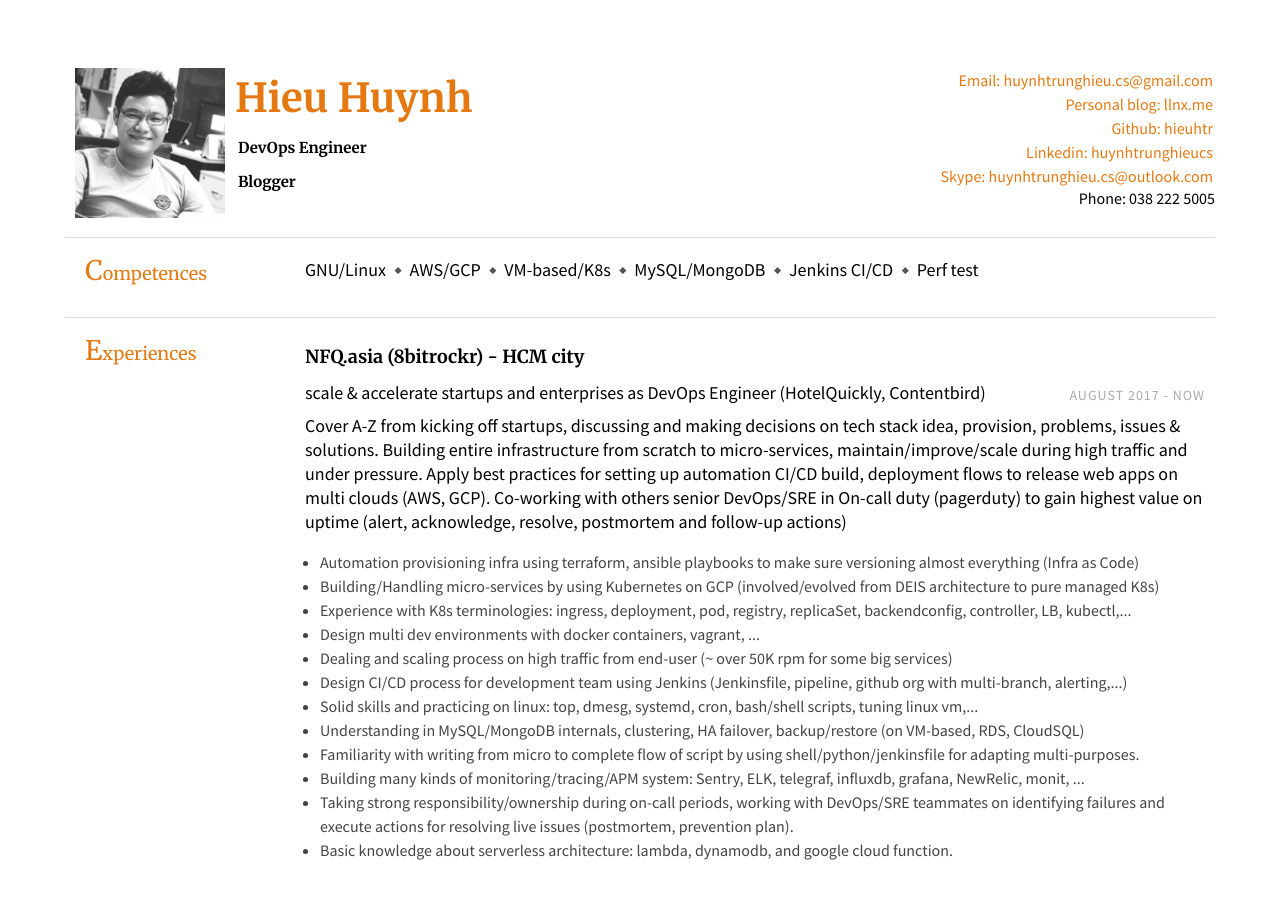
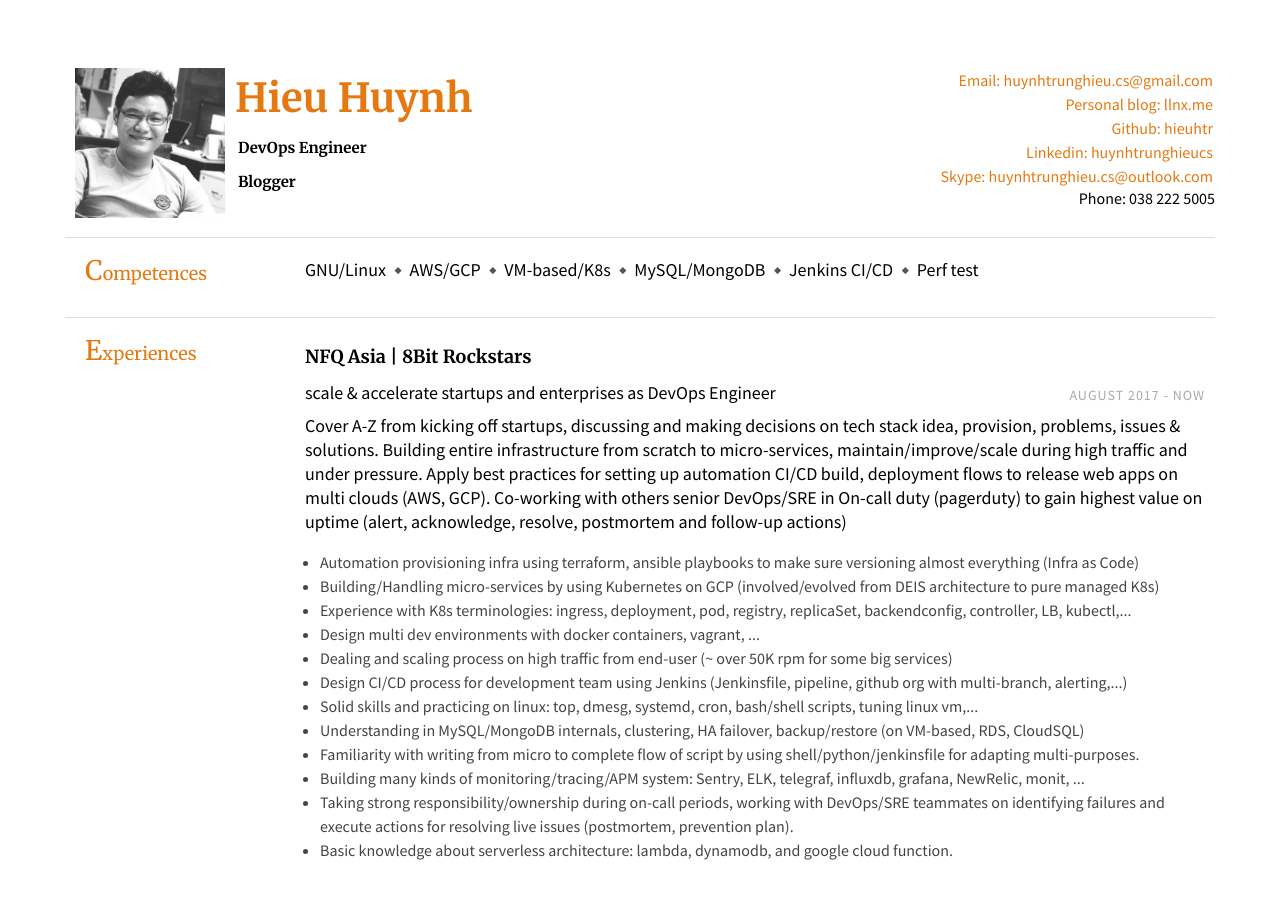
Before and after one commit to duykhang68/duykhang68.github.io, a Jekyll site: the page hireme.html, which Jekyll copies as it is, in a window 1280 px wide and 900 px high. Built offline with Jekyll 4.4.1, drawn with Linux system fonts in a browser that asks for light colours.

Commit message:
change name

```diff
--- a/hireme.html
+++ b/hireme.html
@@ -58,11 +58,11 @@
                 <div class="section-text col-right">
                     <div class="row">
                         <div class="col">
-                            <h3>NFQ.asia (8bitrockr) - HCM city</h3>
+                            <h3>NFQ Asia | 8Bit Rockstars</h3>
                         </div>
                     </div>
                     <div class="row subsection">
-                        <div class="emph col">scale & accelerate startups and enterprises as DevOps Engineer (HotelQuickly, Contentbird)</div>
+                        <div class="emph col">scale & accelerate startups and enterprises as DevOps Engineer</div>
                         <div class="col-right light">August 2017 - Now</div>
                     </div>
                     <div> Cover A-Z from kicking off startups, discussing and making decisions on tech stack idea, provision, problems, issues & solutions.
```
Also changed, not shown: 2 other files.
